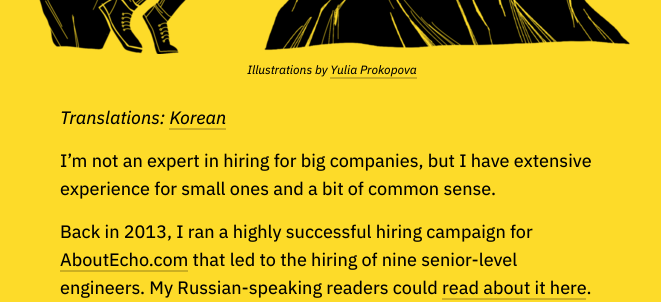
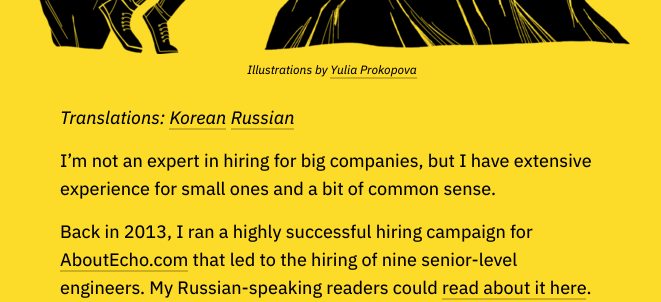
Before and after one commit to tonsky/tonsky.github.io, a Jekyll site: the page built from _posts/2019-03-11-hiring.md, in a window 1280 px wide and 900 px high, scrolled down 476 px. Shown: the part 150-452 px from the top of the window, without its empty margins (309-970 px from the left). Built offline with Jekyll 4.4.1, drawn with Linux system fonts in a browser that asks for light colours.

Commit message:
More RU translations

```diff
--- a/_posts/2019-03-11-hiring.md
+++ b/_posts/2019-03-11-hiring.md
@@ -15,7 +15,7 @@ starred: true
   Illustrations by <a href="https://www.instagram.com/yuliaprokopova/" target="_blank">Yulia Prokopova</a>
 </figure>
 
-_Translations: [Korean](https://muchtrans.com/translations/how-not-to-hire-a-software-engineer.ko.html)_
+_Translations: [Korean](https://muchtrans.com/translations/how-not-to-hire-a-software-engineer.ko.html) [Russian](https://habr.com/ru/company/itelma/blog/551152/)_
 
 I’m not an expert in hiring for big companies, but I have extensive experience for small ones and a bit of common sense.
 
```
Also changed, not shown: _posts/2019-12-30-good-times-weak-men.md (+2 -0 lines), _posts/2020-01-27-performance-first.md (+2 -0 lines).
